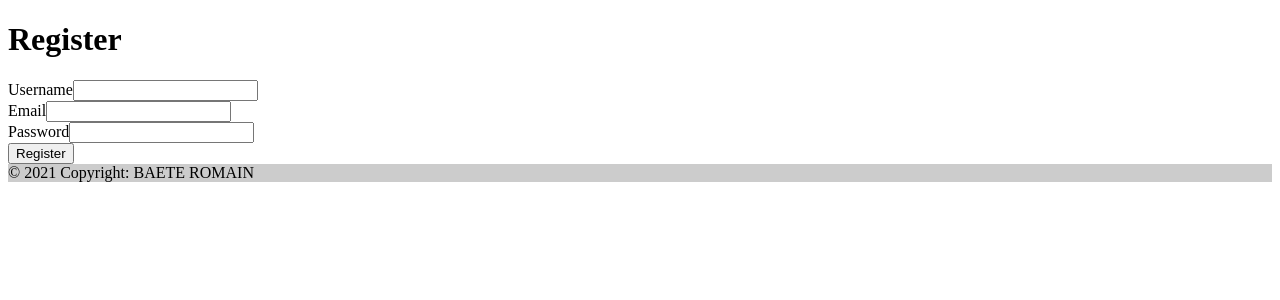
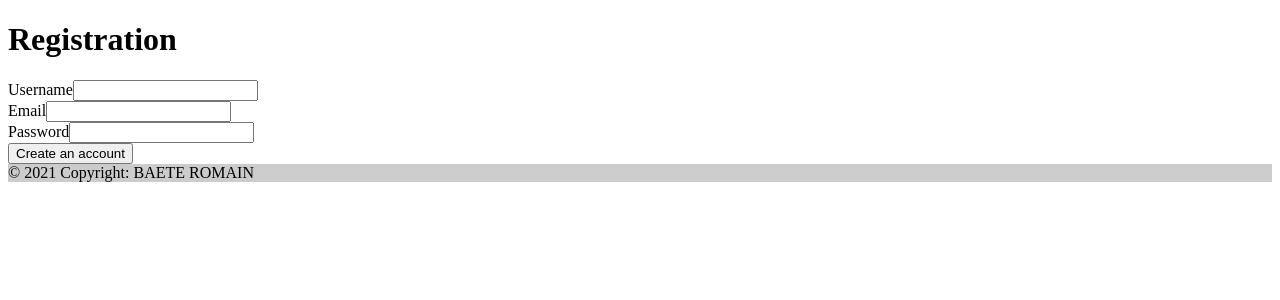
Before and after one commit to baeteromain/SnowTricks, a Symfony app: template templates/registration/register.html.twig in a window 1280 px wide. Shown: the part 114-414 px from the top of the page. Run offline with Twig, Linux system fonts and the light colour scheme; the template is opened without the code that fills it, so the values that code supplies are empty; form fields are guessed from the names that the template uses; some libraries are stand-ins or nearby versions.

Commit message:
Modify template registration page #8

```diff
--- a/templates/registration/register.html.twig
+++ b/templates/registration/register.html.twig
@@ -1,22 +1,36 @@
 {% extends 'base.html.twig' %}
 
-{% block title %}Register{% endblock %}
+{% block title %}Registration{% endblock %}
 
 {% block body %}
     {% for flashError in app.flashes('verify_email_error') %}
         <div class="alert alert-danger" role="alert">{{ flashError }}</div>
     {% endfor %}
 
-    <h1>Register</h1>
+    <h1 class="text-center my-5">Registration</h1>
 
+    <div class="container">
+        <div class="border border-dark p-4 w-50 m-auto">
+            <div class="row">
                 {{ form_start(registrationForm) }}
+                <div class="text-center">
                     {{ form_row(registrationForm.username) }}
+                </div>
+                <div class="text-center">
                     {{ form_row(registrationForm.email) }}
+                </div>
+                <div class="text-center">
                     {{ form_row(registrationForm.plainPassword, {
                         label: 'Password'
                     }) }}
+                </div>
+                <div class="text-center">
+                    <button type="submit" class="btn btn-primary">Create an account</button>
+                </div>
+                {{ form_end(registrationForm) }}
+            </div>
+        </div>
 
+    </div>
 
-    <button type="submit" class="btn btn-primary">Register</button>
-    {{ form_end(registrationForm) }}
 {% endblock %}
```
Lines whose indentation alone changed are shown as unchanged.
